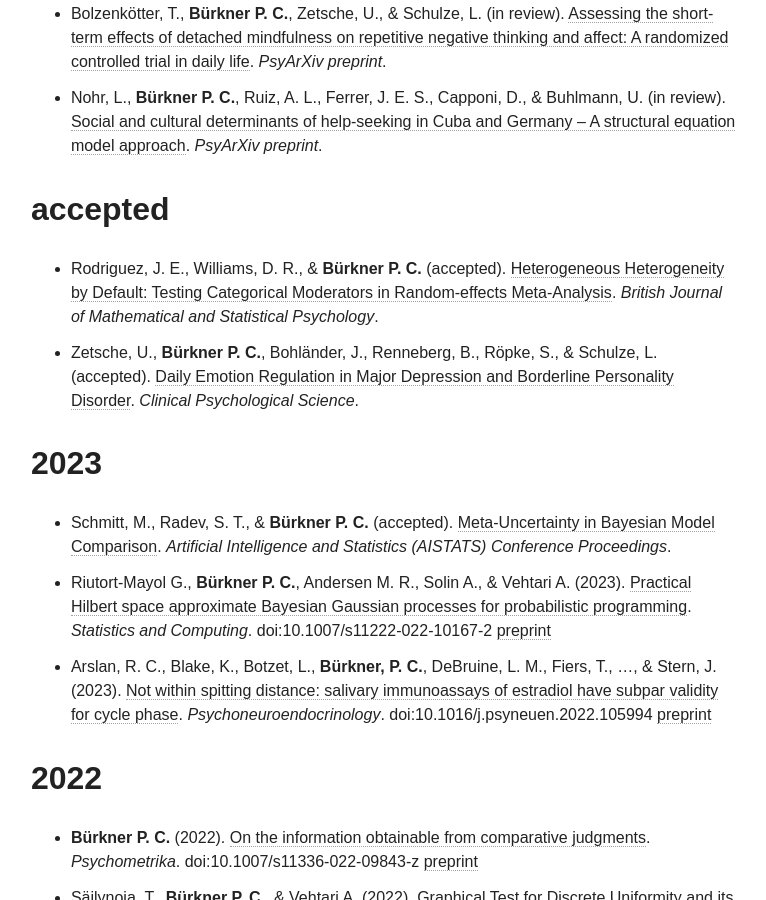
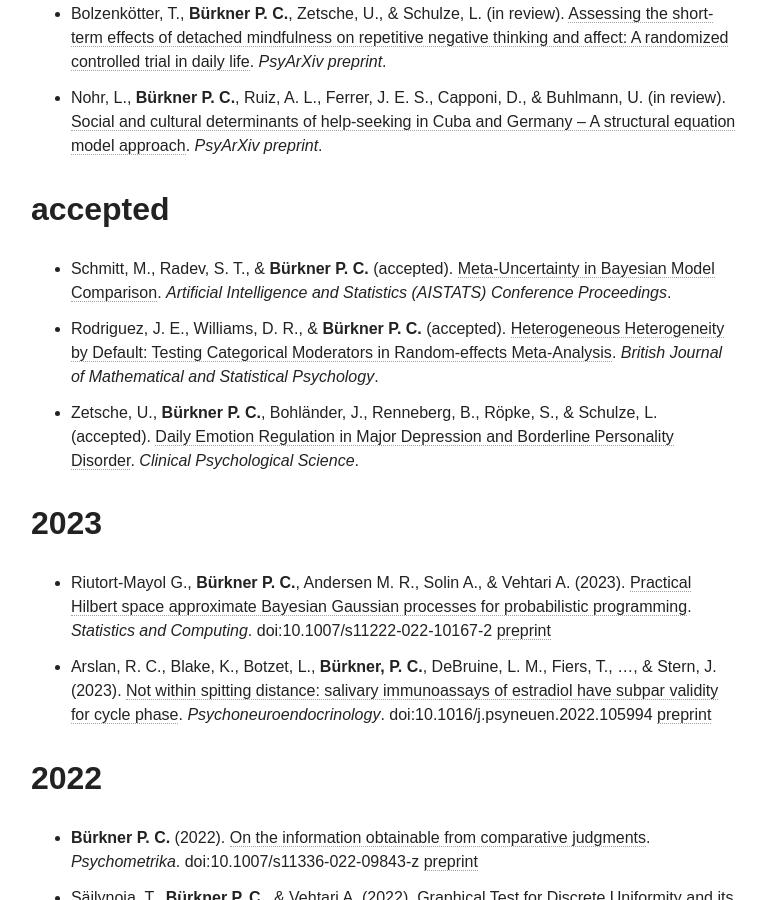
Before and after one commit to paul-buerkner/paul-buerkner.github.io, a Jekyll site: the page built from publications/index.md, in a window 1280 px wide and 900 px high, scrolled down 1808 px. Shown: the whole window, without its empty margins (255-1021 px from the left). Built offline with Jekyll 4.4.1, drawn with Linux system fonts in a browser that asks for light colours; nearby versions of some CDN libraries.

Commit message:
fix typo

```diff
--- a/publications/index.md
+++ b/publications/index.md
@@ -28,12 +28,12 @@
 
 ## accepted
 
+* Schmitt, M., Radev, S. T., & **Bürkner P. C.** (accepted). [Meta-Uncertainty in Bayesian Model Comparison](http://arxiv.org/abs/2210.07278). *Artificial Intelligence and Statistics (AISTATS) Conference Proceedings*.
 * Rodriguez, J. E., Williams, D. R., & **Bürkner P. C.** (accepted). [Heterogeneous Heterogeneity by Default: Testing Categorical Moderators in Random-effects Meta-Analysis](https://psyarxiv.com/tqcka/). *British Journal of Mathematical and Statistical Psychology*.
 * Zetsche, U., **Bürkner P. C.**, Bohländer, J., Renneberg, B., Röpke, S., & Schulze, L. (accepted). [Daily Emotion Regulation in Major Depression and Borderline Personality Disorder](https://psyarxiv.com/6edcj/). *Clinical Psychological Science*.
 
 ## 2023
 
-* Schmitt, M., Radev, S. T., & **Bürkner P. C.** (accepted). [Meta-Uncertainty in Bayesian Model Comparison](http://arxiv.org/abs/2210.07278). *Artificial Intelligence and Statistics (AISTATS) Conference Proceedings*.
 * Riutort-Mayol G., **Bürkner P. C.**, Andersen M. R., Solin A., & Vehtari A. (2023). [Practical Hilbert space approximate Bayesian Gaussian processes for probabilistic programming](https://doi.org/10.1007/s11222-022-10167-2). *Statistics and Computing*. doi:10.1007/s11222-022-10167-2 [preprint](http://arxiv.org/abs/2004.11408)
 * Arslan, R. C., Blake, K., Botzet, L., **Bürkner, P. C.**, DeBruine, L. M., Fiers, T., ..., & Stern, J. (2023). [Not within spitting distance: salivary immunoassays of estradiol have subpar validity for cycle phase](https://doi.org/10.1016/j.psyneuen.2022.105994). *Psychoneuroendocrinology*. doi:10.1016/j.psyneuen.2022.105994 [preprint](https://psyarxiv.com/5r8mg/)
 
```
